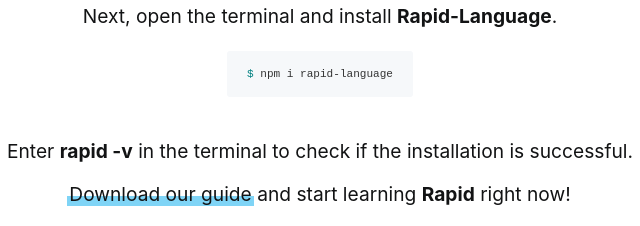
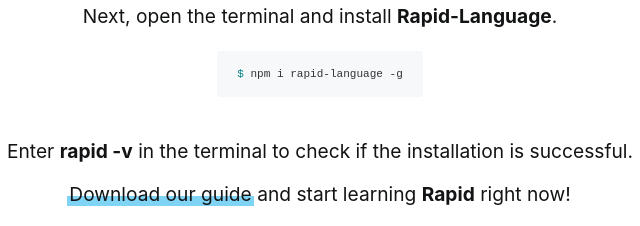
Before and after one commit to 18510047382/rapid-website, a plain HTML site: page index.html in a window 1280 px wide. Shown: the part 402-628 px from the top of the page, 320-960 px from the left. Drawn offline with Linux system fonts and the light colour scheme.

Commit message:
Update index.html

```diff
--- a/index.html
+++ b/index.html
@@ -104,7 +104,7 @@
         <p>Install Node.js first. Visit: <a href="https://nodejs.org/en/" target="_blank">Node.js download Link</a>.</p>
         <p>Next, open the terminal and install <b>Rapid-Language</b>.</p>
         <p>
-            <pre style="position: relative; bottom: 7px;"><span style="color: #008080">$</span> npm i rapid-language</pre>
+            <pre style="position: relative; bottom: 7px;"><span style="color: #008080">$</span> npm i rapid-language -g</pre>
         </p>
         <p>Enter <b>rapid -v</b> in the terminal to check if the installation is successful.</p>
         <p><a href="Rapid Language Guide.pdf">Download our guide</a> and start learning <b>Rapid</b> right now!</p>
```
